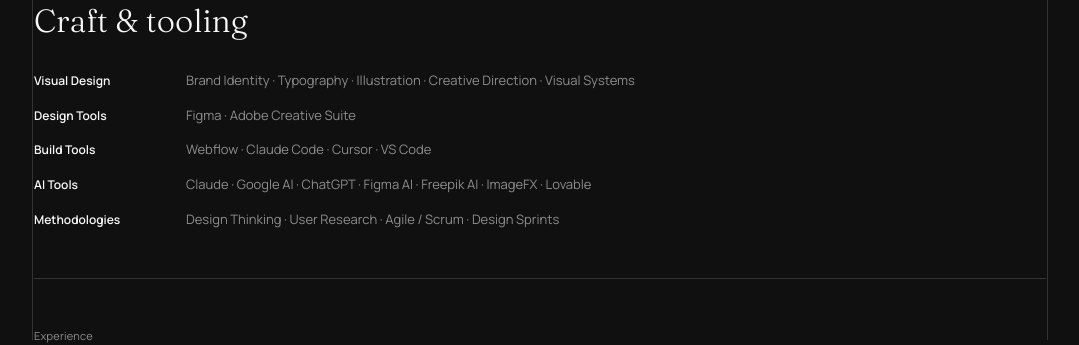
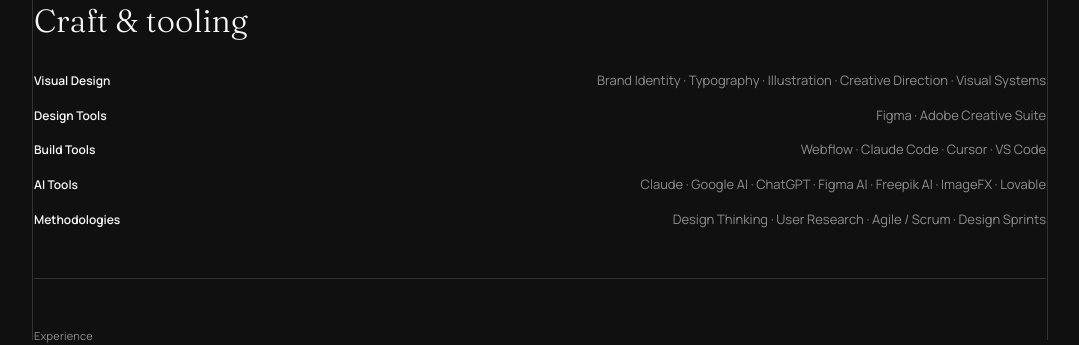
Before and after one commit to dinidumissaka-des/dinidumissaka, a Next.js app: page /about in a window 1280 px wide. Shown: the part 460-805 px from the top of the page, without its empty margins (100-1179 px from the left). Built offline with nearby package versions, Linux system fonts and the light colour scheme.

Commit message:
Skills: right-align item values
Co-Authored-By: Claude Sonnet 4.6 <noreply@anthropic.com>

```diff
--- a/app/about/page.tsx
+++ b/app/about/page.tsx
@@ -221,6 +221,7 @@ export default function AboutPage() {
                     fontSize: "13px",
                     color: "var(--color-muted)",
                     lineHeight: 1.6,
+                    textAlign: "right",
                   }}
                 >
                   {group.items.join(" · ")}
```
